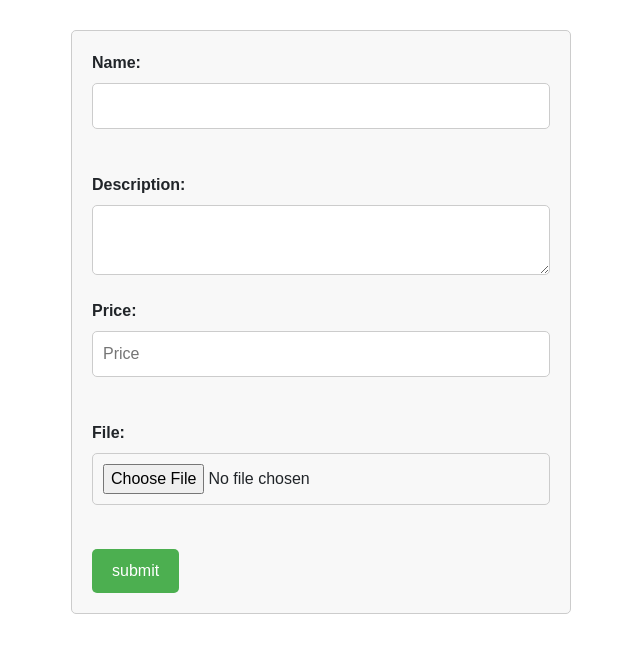
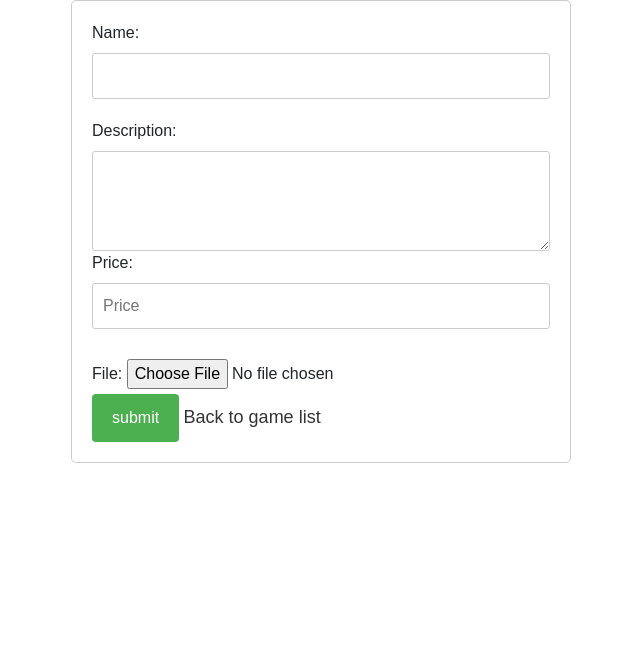
Before and after one commit to MaksimsVisockis01/WEB-site-project, a PHP site: page /gameAdd.php in a window 1280 px wide. Shown: the part 86-739 px from the top of the page, without its empty margins (319-959 px from the left). Run offline with PHP 8.4, Linux system fonts and the light colour scheme; a user stored in the database is signed in.

Commit message:
Added game list for admins

```diff
--- a/css/gameAdd.css
+++ b/css/gameAdd.css
@@ -1,41 +1,50 @@
 form {
   max-width: 500px;
-    margin: auto;
-    margin-top: 30px;
+  margin: 0 auto;
   padding: 20px;
   border: 1px solid #ccc;
   border-radius: 5px;
-    background-color: #f8f8f8;
 }
 
 label {
   display: block;
   margin-bottom: 10px;
-    font-weight: bold;
 }
 
 input[type="text"],
 input[type="number"],
-  textarea,
-  input[type="file"] {
-    display: block;
+textarea {
   width: 100%;
-    margin-bottom: 20px;
   padding: 10px;
   border: 1px solid #ccc;
-    border-radius: 5px;
-    box-sizing: border-box;
+  border-radius: 3px;
+  margin-bottom: 20px;
+}
+
+textarea {
+  height: 100px;
+}
+
+input[type="file"] {
+  margin-top: 10px;
 }
 
 input[type="submit"] {
   background-color: #4CAF50;
   color: white;
-    padding: 10px 20px;
+  padding: 12px 20px;
   border: none;
-    border-radius: 5px;
+  border-radius: 4px;
   cursor: pointer;
 }
 
-  input[type="submit"]:hover {
-    background-color: #45a049;
+.back-link {
+  margin-top: 20px;
+  font-size: 18px;
+  color: #333;
+  cursor: pointer;
+  text-decoration: none;
 }
+.back-link:hover {
+  text-decoration: underline;
+}
--- a/gameAdd.php
+++ b/gameAdd.php
@@ -17,6 +17,7 @@ include_once 'header.php';
   <input type="file" id="file" name="file" accept="image/*"><br>
 
   <input type="submit" value="submit" name="submit">
+  <a href="gameList.php" class="back-link">Back to game list</a>
 </form>
 
 <?php
--- a/header.php
+++ b/header.php
@@ -30,6 +30,7 @@
             echo"
               <li class='item'><a href='users.php'>User Ctrl</a></li>
               <li class='item'><a href='gameAdd.php'>Add Game</a></li>
+              <li class='item'><a href='gameList.php'>Game List</a></li>
               <li class='item button secondary'><a href='logout.php'>Logout</a></li>
             ";
 
--- a/includes/gameAdd.inc.php
+++ b/includes/gameAdd.inc.php
@@ -9,12 +9,9 @@ if(isset($_POST["submit"]) && isset($_FILES['file']) && $_FILES['file']['error']
     $file_size =  $_FILES['file']['size'];
     $tmp_image = $_FILES['file']['tmp_name'];
 
-
     include "../classes/dbh.classes.php";
     include "../classes/gameAdd.classes.php";
     include "../classes/gameAdd-contr.classes.php";
-
-
 
     $game = new GameContr($name, $description, $price, $file, $file_size);
     $game->checkGame();
```
Also changed, not shown: classes/gameList.classes.php (added, +44 -0 lines), css/gameList.css (added, +19 -0 lines), gameList.php (added, +30 -0 lines), includes/gameList.inc.php (added, +7 -0 lines), js/gameList.js (added, +10 -0 lines), GamePhotos/IMG_20230320_121306.jpg (added). Lines whose indentation alone changed are shown as unchanged.
